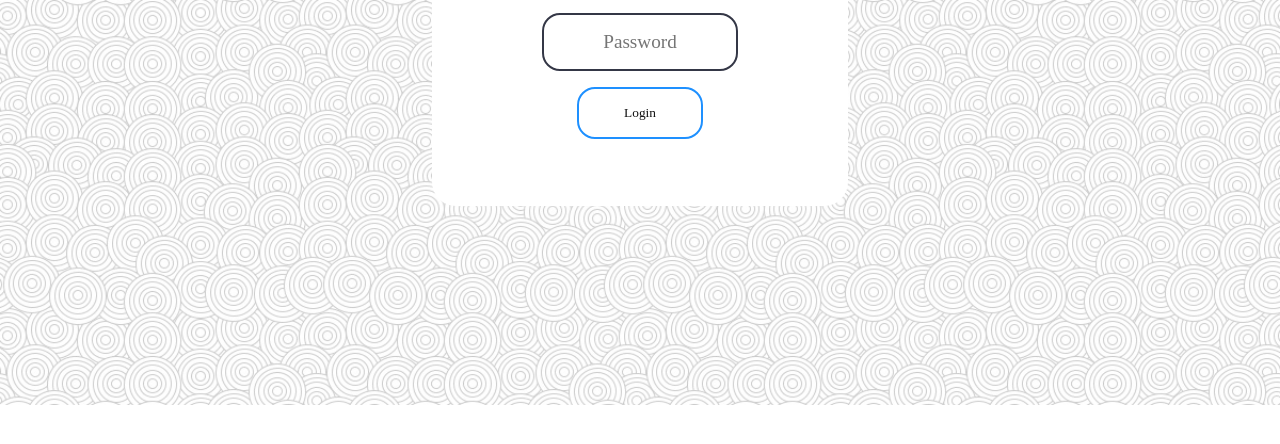
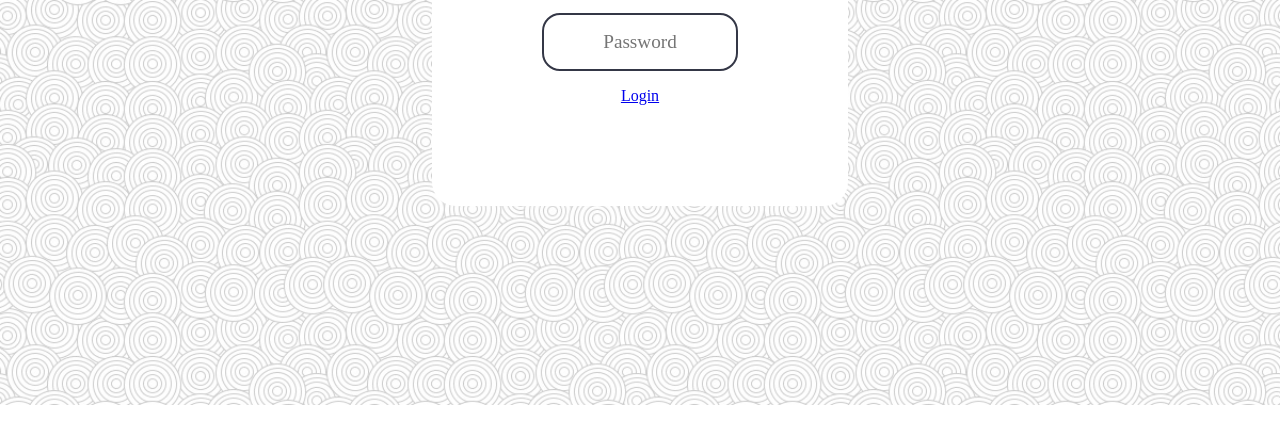
Before and after one commit to Sam2303/SoftEngTeam4C, a website: page src/pages/index.html in a window 1280 px wide. Shown: the part 354-798 px from the top of the page. Drawn offline with Linux system fonts and the light colour scheme; files whose address does not match are found by name; a web font is replaced by a local one.

Commit message:
update index

```diff
--- a/src/pages/index.html
+++ b/src/pages/index.html
@@ -11,16 +11,18 @@
 
     <body>
         <nav>
-          <div class="logo">
-            <h4>Forum++</h4>
-          </div>
+            <div class="logo">
+                <h4>Forum++</h4>
+            </div>
         </nav>
         <img class="index-img" src="../static/media/loginnbackground.png" alt="loginbackground">
-          <div class="box">
+        <div class="box">
             <h1 class="welcome">Welcome!</h1>
             <input type="text" name="" placeholder="Email">
             <input type="password" name="" placeholder="Password">
-            <input type="submit" name="" value="Login">
-          </div>
+            <a href="homepage.html">Login</a>
+
+        </div>
     </body>
+
 </html>
```
